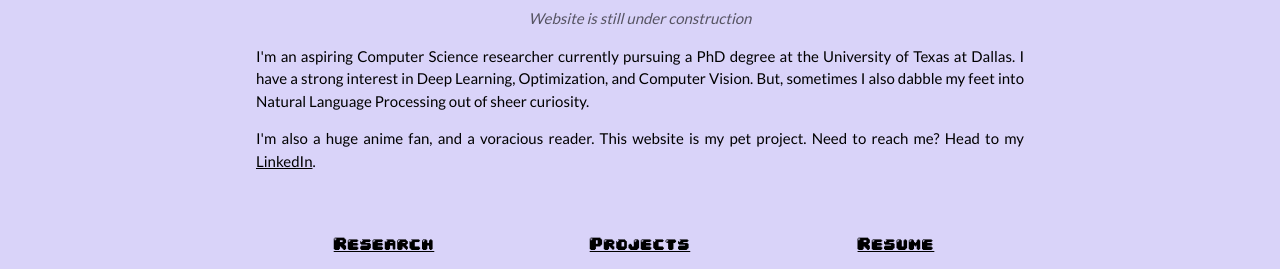
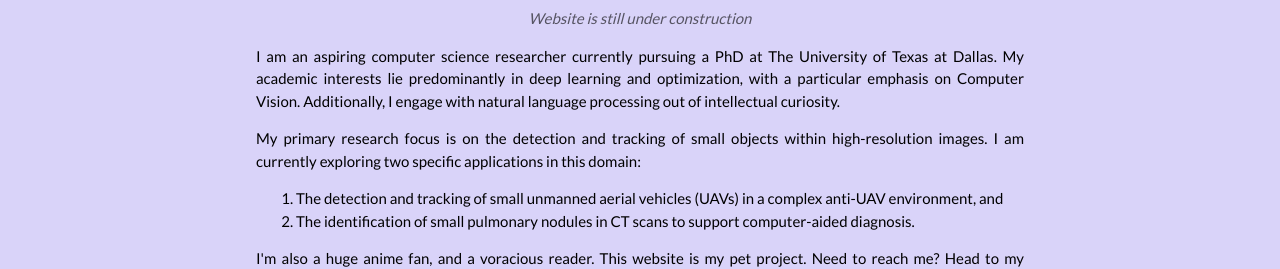
Before and after one commit to arowayasmeen/arowayasmeen.github.io, a plain HTML site: page index.html in a window 1280 px wide. Shown: the part 173-442 px from the top of the page. Drawn offline with Linux system fonts and the light colour scheme.

Commit message:
Update Feb 2025

```diff
--- a/index.html
+++ b/index.html
@@ -19,7 +19,7 @@ body {font-family: "Lato", sans-serif}
 <div class="w3-top">
   <div class="w3-bar w3-deep-purple w3-card">
     <a href="https://github.com/arowayasmeen" class="w3-bar-item w3-button w3-padding-large w3-pixelfont">GITHUB</a>
-    <a href="https://www.linkedin.com/in/arowa-yasmeen/" class="w3-bar-item w3-button w3-padding-large w3-pixelfont">LINKEDIN</a>
+    <a href="https://www.linkedin.com/in/arowayasmeen/" class="w3-bar-item w3-button w3-padding-large w3-pixelfont">LINKEDIN</a>
     </div>
   </div>
 </div>
@@ -31,11 +31,18 @@ body {font-family: "Lato", sans-serif}
   <div class="w3-container w3-content w3-center w3-padding-64" style="max-width:800px" id="band">
     <h2 class="w3-wide">Hi, I'm Arowa Yasmeen!</h2>
     <p class="w3-opacity"><i>Website is still under construction</i></p>
-    <p class="w3-justify">I'm an aspiring Computer Science researcher currently pursuing a PhD degree at the University of Texas at Dallas. I have a
-      strong interest in Deep Learning, Optimization, and Computer Vision. But, sometimes I also dabble my feet into Natural Language Processing
-      out of sheer curiosity.
+    <p class="w3-justify">I am an aspiring computer science researcher currently pursuing a PhD at The University of Texas at Dallas.
+      My academic interests lie predominantly in deep learning and optimization, with a particular emphasis on Computer Vision.
+      Additionally, I engage with natural language processing out of intellectual curiosity.
     </p>
-    <p class="w3-justify">I'm also a huge anime fan, and a voracious reader. This website is my pet project. Need to reach me? Head to my <a href="https://www.linkedin.com/in/arowa-yasmeen/">LinkedIn</a>.</p>
+    <p class="w3-justify">My primary research focus is on the detection and tracking of small objects within high-resolution images. I am currently exploring two specific applications in this domain:
+    </p>
+    <ol class="w3-justify">
+      <li>The detection and tracking of small unmanned aerial vehicles (UAVs) in a complex anti-UAV environment, and</li>
+      <li>The identification of small pulmonary nodules in CT scans to support computer-aided diagnosis.</li>
+    </ol>
+
+    <p class="w3-justify">I'm also a huge anime fan, and a voracious reader. This website is my pet project. Need to reach me? Head to my <a href="https://www.linkedin.com/in/arowayasmeen/">LinkedIn</a>.</p>
     <div class="w3-row w3-padding-32">
       <div class="w3-third">
         <p class="w3-pixelfont"><a href="https://scholar.google.com/citations?user=SDjFOfMAAAAJ&hl=en">Research</a></p>
--- a/styles.css
+++ b/styles.css
@@ -239,3 +239,14 @@ hr{border:0;border-top:1px solid #eee;margin:20px 0}
 .w3-border-dark-grey,.w3-hover-border-dark-grey:hover,.w3-border-dark-gray,.w3-hover-border-dark-gray:hover{border-color:#616161!important}
 .w3-border-pale-red,.w3-hover-border-pale-red:hover{border-color:#ffe7e7!important}.w3-border-pale-green,.w3-hover-border-pale-green:hover{border-color:#e7ffe7!important}
 .w3-border-pale-yellow,.w3-hover-border-pale-yellow:hover{border-color:#ffffcc!important}.w3-border-pale-blue,.w3-hover-border-pale-blue:hover{border-color:#e7ffff!important}
+
+
+.w3-round{
+  width:33.33333%;
+  transition: transform 0.3s ease, box-shadow 0.3s ease;
+}
+.w3-round:hover {
+  transform: scale(1.05);
+  box-shadow: 0 8px 16px rgba(0,0,0,0.4);
+  cursor: pointer;
+}
```
Also changed, not shown: 1 other file.
